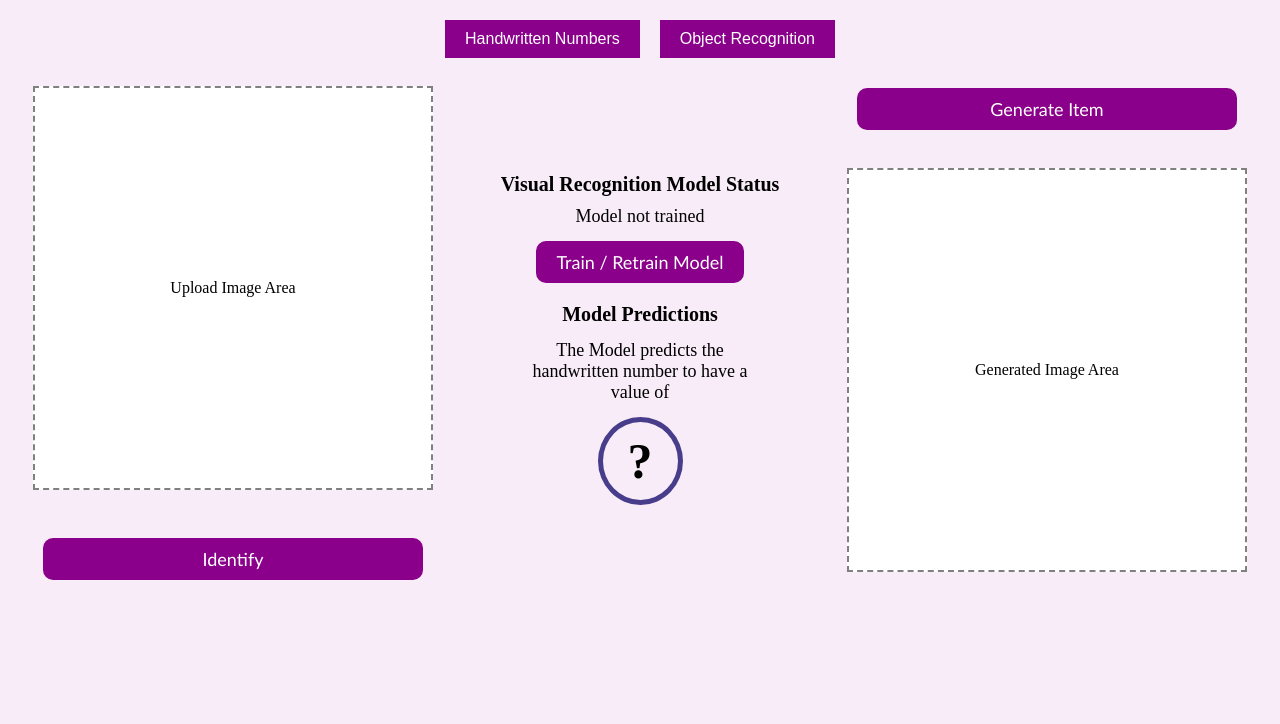
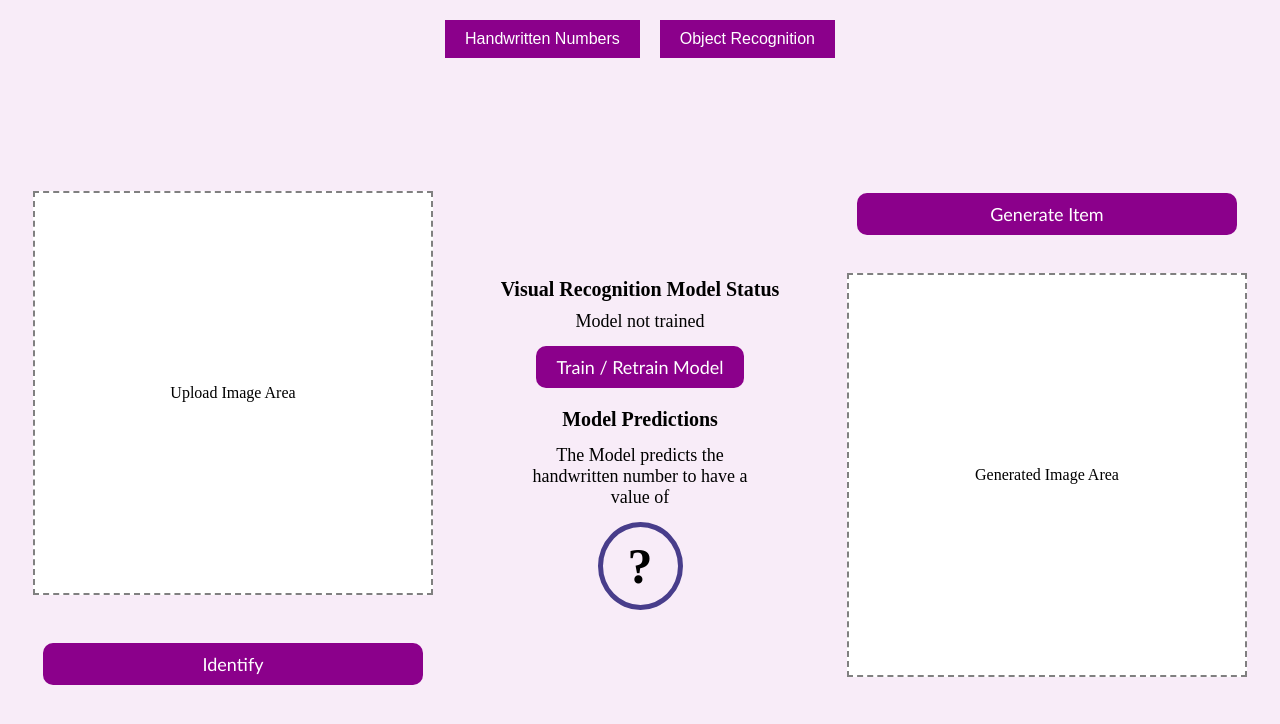
Before and after one commit to t1oluwani/SmartVision, a Vue app in the folder frontend/: page / in a window 1280 px wide. Both pictures are taken after a click on the button "Object Recognition". Shown: the top 724 px of the page. Built offline with nearby package versions, Linux system fonts and the light colour scheme.

Commit message:
Bug: buttons appearing elongated

```diff
--- a/frontend/src/assets/styles/App.css
+++ b/frontend/src/assets/styles/App.css
@@ -1,3 +1,8 @@
+html {
+  height: 100vh;
+  width: 100vw;
+}
+
 body {
   background-color: rgba(221, 160, 221, 0.2);
 }
--- a/frontend/src/assets/styles/ObjectRecognition.css
+++ b/frontend/src/assets/styles/ObjectRecognition.css
@@ -1,3 +1,10 @@
+.OR-Scope {
+  height: 89vh;
+  display: flex;
+  flex-direction: column;
+  justify-content: center;
+}
+
 .OR-Scope .tab-content {
   display: flex;
   justify-content: center;
@@ -14,6 +21,7 @@
   margin: 4px;
 }
 .OR-Scope button {
+  width: auto;
   font-size: 18px;
   margin-top: 10px;
   border-radius: 10px;
@@ -28,7 +36,7 @@
   flex-direction: column;
   gap: 30px;
 }
-.OR-Scope .upload-box, .OR-Scope .generate-box {
+.OR-Scope .upload-box {
   width: 400px;
   height: 400px;
   background-color: lightgray;
@@ -59,7 +67,7 @@
   border: 5px solid darkslateblue;
   border-radius: 50%;
 }
-.OR-Scope .upload-box, .OR-Scope .generate-box {
+.OR-Scope .generate-box {
   width: 400px;
   height: 400px;
   background-color: lightgray;
```
